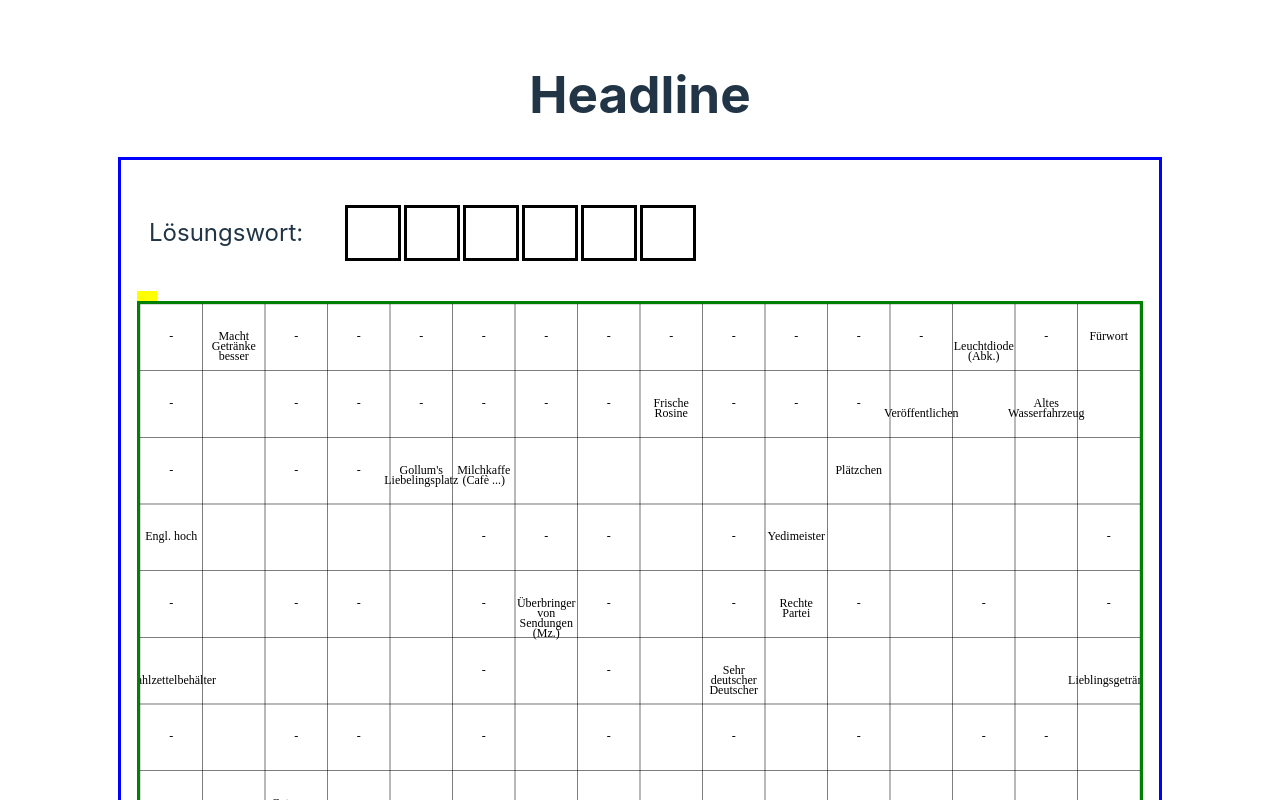
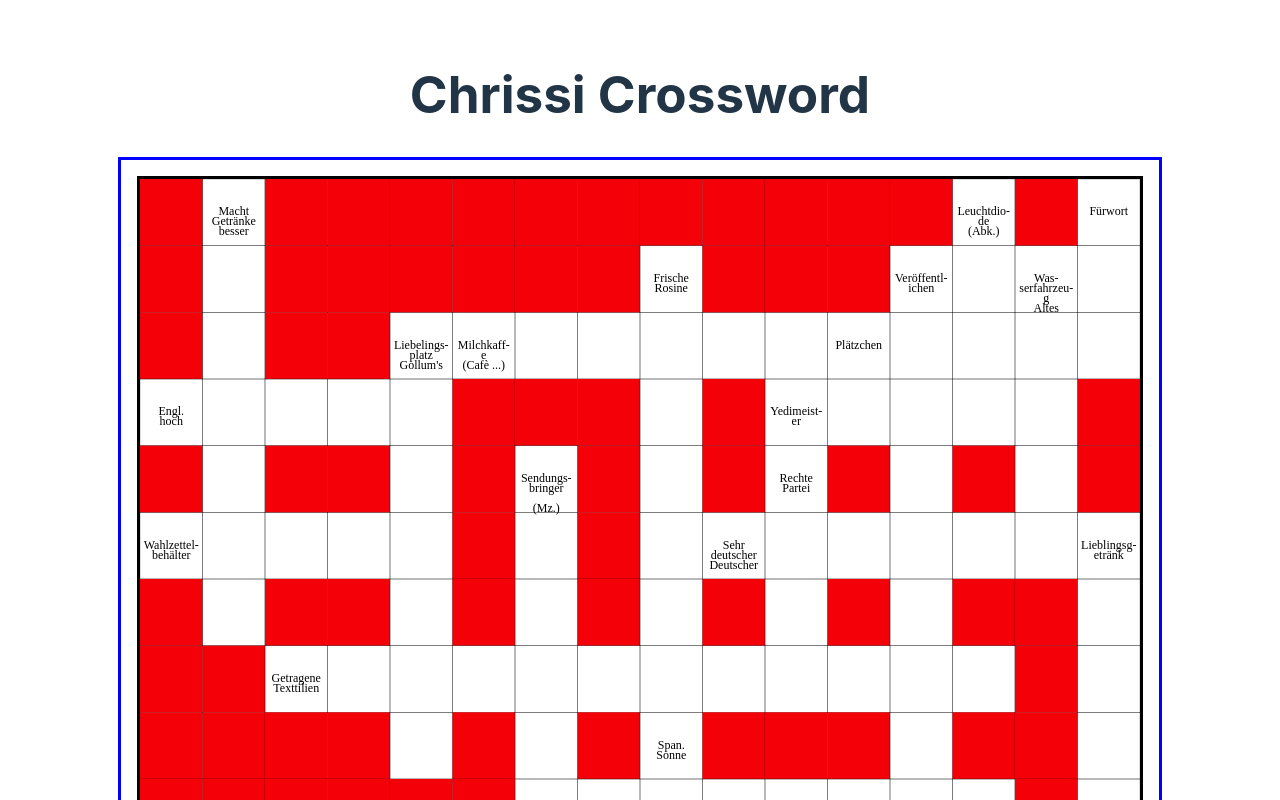
Before and after one commit to dscmari/chrissi-crossword, a Vue app: page / in a window 1280 px wide. Shown: the top 800 px of the page. Built offline with nearby package versions, Linux system fonts and the light colour scheme.

Commit message:
implement red block cells and improve text design

```diff
--- a/src/App.vue
+++ b/src/App.vue
@@ -4,7 +4,7 @@ import Canvas from './components/Canvas.vue';
 
 <template>
   <div>
-    <h1>Headline</h1>
+    <h1>Chrissi Crossword</h1>
   </div>
   <Canvas />
 </template>
--- a/src/assets/crossword2D.json
+++ b/src/assets/crossword2D.json
@@ -4,7 +4,7 @@
         ["-","S", "-", "-", "-", "-", "-", "-", "Frische Rosine", "-", "-", "-", "Veröffentlichen", "L", "Altes Wasserfahrzeug", "E"],
         ["-","C", "-", "-", "Gollum's Liebelingsplatz", "Milchkaffe (Cafè ...)", "L", "A", "T", "T", "E", "Plätzchen", "K", "E", "K", "S"],
         ["Engl. hoch","H", "I", "G", "H", "-", "-", "-", "R", "-", "Yedimeister", "Y", "O", "D", "A", "-"],
-        ["-","A", "-", "-", "O", "-", "Überbringer von Sendungen (Mz.)", "-", "A", "-", "Rechte Partei", "-", "M", "-", "H", "-"],
+        ["-","A", "-", "-", "O", "-", "Sendungsbringer (Mz.)", "-", "A", "-", "Rechte Partei", "-", "M", "-", "H", "-"],
         ["Wahlzettelbehälter","U", "R", "N", "E", "-", "P", "-", "U", "Sehr deutscher Deutscher", "A", "L", "M", "A", "N", "Lieblingsgetränk"],
         ["-","M", "-", "-", "H", "-", "A", "-", "B", "-", "F", "-", "U", "-", "-", "K"],
         ["-","-", "Getragene Texttilien", "A", "L", "T", "K", "L", "E", "I", "D", "U", "N", "G", "-", "A"],
@@ -21,7 +21,7 @@
         ["-","", "-", "-", "-", "-", "-", "-", "Frische Rosine", "-", "-", "-", "Veröffentlichen", "", "Altes Wasserfahrzeug", ""],
         ["-","", "-", "-", "Gollum's Liebelingsplatz", "Milchkaffe (Cafè ...)", "", "", "", "", "", "Plätzchen", "", "", "", ""],
         ["Engl. hoch","", "", "", "", "-", "-", "-", "", "-", "Yedimeister", "", "", "", "", "-"],
-        ["-","", "-", "-", "", "-", "Überbringer von Sendungen (Mz.)", "-", "", "-", "Rechte Partei", "-", "", "-", "", "-"],
+        ["-","", "-", "-", "", "-", "Sendungsbringer (Mz.)", "-", "", "-", "Rechte Partei", "-", "", "-", "", "-"],
         ["Wahlzettelbehälter","", "", "", "", "-", "", "-", "", "Sehr deutscher Deutscher", "", "", "", "", "", "Lieblingsgetränk"],
         ["-","", "-", "-", "", "-", "", "-", "", "-", "", "-", "", "-", "-", ""],
         ["-","-", "Getragene Texttilien", "", "", "", "", "", "", "", "", "", "", "", "-", ""],
--- a/src/components/Canvas.vue
+++ b/src/components/Canvas.vue
@@ -1,12 +1,10 @@
 <template>
     <div id="canvas-container">
-        <Solution :solutionCells="solutionCells" />
         <form ref="form" action="#">
             <!-- dynamically created input -->
         </form>
-
         <canvas ref="canvas" @click="handleCanvasClick"></canvas>
-
+        <Solution :solutionCells="solutionCells" />
     </div>
 </template>
 
@@ -55,41 +53,66 @@ export default {
             // const arrowDown = "down";
 
         },
+        getFontSize(cellContent) {
+            return cellContent.length > 1 ? '12px serif' : '24px serif';
+        },
 
         drawGrid(canvas, context, cols, rows, cellWidth, cellHeight) {
-            console.log("drawGrid called")
             context.clearRect(0, 0, canvas.width, canvas.height);
-
             // Draw the grid
-
             const lineWidth = 0.3;
             context.lineWidth = lineWidth;
-            context.font = "12px serif";
             context.textAlign = 'center';
             context.textBaseline = 'middle';
-
             for (let i = 0; i < cols; i++) {
                 for (let j = 0; j < rows; j++) {
-
                     // Draw the cell boundaries
                     context.strokeRect(i * cellWidth, j * cellHeight, cellWidth, cellHeight);
-
-
                     // Draw the word with custom line breaks within the cell
-
-
                     const cellContent = crossword2D["crossword2D-questions"][j][i];
-
-                    const maxLineWidth = cellWidth;
+                    // Set font size based on the length of cell content
+                    context.font = this.getFontSize(cellContent);
+                    // Check if the cell content is '-'
+                    if (cellContent === '-') {
+                        // Draw an empty string with a red background for the cell
+                        context.fillStyle = '#F40009';
+                        context.fillRect(i * cellWidth, j * cellHeight, cellWidth, cellHeight);
+                        context.fillStyle = 'black';  // Reset the fill color
+                    } else {
+                        const maxLineWidth = cellWidth - 10;
                         const words = cellContent.split(' ');
-
                         let line = '';
                         let lines = [];
                         let currentLineWidth = 0;
-
                         for (let word of words) {
                             const wordWidth = context.measureText(word + ' ').width;
 
+                            // Check if the word itself is too long for the cell
+                            if (wordWidth > maxLineWidth) {
+                                // Break the word into smaller segments
+                                let segment = '';
+                                for (let char of word) {
+                                    const charWidth = context.measureText(char).width;
+                                    if (currentLineWidth + charWidth <= maxLineWidth) {
+                                        // Character fits within the line
+                                        segment += char;
+                                        currentLineWidth += charWidth;
+                                    } else {
+                                        // Start a new line with the current segment
+                                        // Add a hyphen before the break
+                                        if (segment !== '') {
+                                            lines.push(segment + '-');
+                                        }
+                                        segment = char;
+                                        currentLineWidth = charWidth;
+                                    }
+                                }
+                                // Add the last segment
+                                if (segment !== '') {
+                                    lines.push(segment);
+                                }
+                            } else {
+                                // Check if adding the word would exceed the maxLineWidth
                                 if (currentLineWidth + wordWidth <= maxLineWidth) {
                                     // Word fits within the line
                                     line += word + ' ';
@@ -101,16 +124,17 @@ export default {
                                     currentLineWidth = wordWidth;
                                 }
                             }
-
+                        }
                         // Add the last line
                         lines.push(line.trim());
-
                         // Draw each line within the same cell
                         let y = j * cellHeight - lines.length / 100; // Adjust the vertical positioning
                         lines.forEach(line => {
                             context.fillText(line, i * cellWidth + cellWidth / 2, y + cellHeight / 2);
                             y += 10; // Adjust the line spacing
                         });
+                    }
+
                 }
             }
         },
@@ -183,7 +207,7 @@ export default {
             const hasEmptyCell = this.checkIfEmptyCell();
             if (!hasEmptyCell) {
                 console.log("no cell empty")
-                if(this.are2DArraysEqual()){
+                if (this.are2DArraysEqual()) {
                     alert("you won hurrai")
                 }
             }
@@ -194,26 +218,33 @@ export default {
             const canvas = this.$refs.canvas;
             const context = canvas.getContext('2d');
 
+            const cols = 16;
+            const rows = 15;
+            const cellWidth = canvas.width / cols;
+            const cellHeight = canvas.height / rows;
+            let clickedColumn = Math.floor(event.offsetX / cellWidth);
+            let clickedRow = Math.floor(event.offsetY / cellHeight);
+
+            //check of if we are on a red cell
+            if (crossword2D["crossword2D-questions"][clickedRow][clickedColumn] === '-') {
+                return;
+            }
+
             const input = document.createElement('input')
             input.type = 'text';
             input.maxLength = 1;
 
             //size input element
-            const cols = 16;
-            const rows = 15;
-            const cellWidth = canvas.width / cols;
-            const cellHeight = canvas.height / rows;
             input.style.height = cellHeight + 'px';
             input.style.width = cellWidth + 'px';
             input.style.maxHeight = cellHeight + 'px';
             input.style.maxWidth = cellWidth + 'px';
 
             //position input elements
+            //+3px because of the outer border
             input.style.position = 'absolute'
-            let clickedColumn = Math.floor(event.offsetX / cellWidth);
-            let clickedRow = Math.floor(event.offsetY / cellHeight);
-            input.style.left = `${clickedColumn * cellWidth + 2}px`;
-            input.style.top = `${clickedRow * cellHeight + 12}px`;
+            input.style.left = `${clickedColumn * cellWidth + 3}px`;
+            input.style.top = `${clickedRow * cellHeight + 3}px`;
 
             //style input element
             // input.style.backgroundColor = 'red';
@@ -227,11 +258,16 @@ export default {
 
 
             let userInput = '';
-            let currentCell = '';
+            let currentCell = crossword2D["crossword2D-questions"][clickedRow][clickedColumn];
 
             //TODO change element to append to? Is form correct?
             form.appendChild(input);
+            console.log(currentCell)
+            console.log(currentCell.length)
+
             input.focus();
+
+
 
             input.addEventListener('input', event => {
                 // Get the input value and transform to uppercase
@@ -267,21 +303,33 @@ export default {
                     input.placeholder = '';
                     this.updateSolution();
                 } else if (event.key === 'ArrowLeft' && clickedColumn > 0) {
+                    if (crossword2D["crossword2D-questions"][clickedRow][clickedColumn - 1] === '-') {
+                        return;
+                    }
                     // Move left if not at the leftmost column
                     clickedColumn--;
                     currentCell = crossword2D["crossword2D-questions"][clickedRow][clickedColumn];
                     input.placeholder = currentCell;
                 } else if (event.key === 'ArrowRight' && clickedColumn < cols - 1) {
+                    if (crossword2D["crossword2D-questions"][clickedRow][clickedColumn + 1] === '-') {
+                        return;
+                    }
                     // Move right if not at the rightmost column
                     clickedColumn++;
                     currentCell = crossword2D["crossword2D-questions"][clickedRow][clickedColumn];
                     input.placeholder = currentCell;
                 } else if (event.key === 'ArrowUp' && clickedRow > 0) {
+                    if (crossword2D["crossword2D-questions"][clickedRow - 1][clickedColumn] === '-') {
+                        return;
+                    }
                     // Move up if not at the top row
                     clickedRow--;
                     currentCell = crossword2D["crossword2D-questions"][clickedRow][clickedColumn];
                     input.placeholder = currentCell;
                 } else if (event.key === 'ArrowDown' && clickedRow < rows - 1) {
+                    if (crossword2D["crossword2D-questions"][clickedRow + 1][clickedColumn] === '-') {
+                        return;
+                    }
                     // Move down if not at the bottom row
                     clickedRow++;
                     currentCell = crossword2D["crossword2D-questions"][clickedRow][clickedColumn];
@@ -289,17 +337,25 @@ export default {
                 }
 
                 // Set the updated position
-                input.style.left = `${clickedColumn * cellWidth + 2}px`;
-                input.style.top = `${clickedRow * cellHeight + 12}px`;
+                input.style.left = `${clickedColumn * cellWidth + 3}px`;
+                input.style.top = `${clickedRow * cellHeight + 3}px`;
 
                 this.updateLocalStorage();
                 this.drawGrid(canvas, context, cols, rows, cellWidth, cellHeight);
             });
 
             input.addEventListener('focus', () => {
+                // Get the content of the current cell
+                const cellContent = crossword2D["crossword2D-questions"][clickedRow][clickedColumn];
+                console.log("focus event fires");
+
+                // Check if the content of the cell is bigger than 1
+                if (cellContent.length > 1) {
                     // Store the value of the current cell when focused
-                currentCell = crossword2D["crossword2D-questions"][clickedRow][clickedColumn];
+                    currentCell = cellContent;
                     input.placeholder = currentCell;
+                    console.log(cellContent);
+                }
             });
 
             // Remove the input element on blur
@@ -322,7 +378,7 @@ export default {
 canvas {
     display: block;
     position: relative;
-    border: solid 3px green;
+    border: solid 3px black;
 }
 
 #canvas-container {
@@ -347,9 +403,6 @@ p {
 
 form {
     position: relative;
-    height: 10px;
-    width: 20px;
-    background-color: yellow;
     z-index: 30;
 }
 </style>
```
Lines whose indentation alone changed are shown as unchanged.
